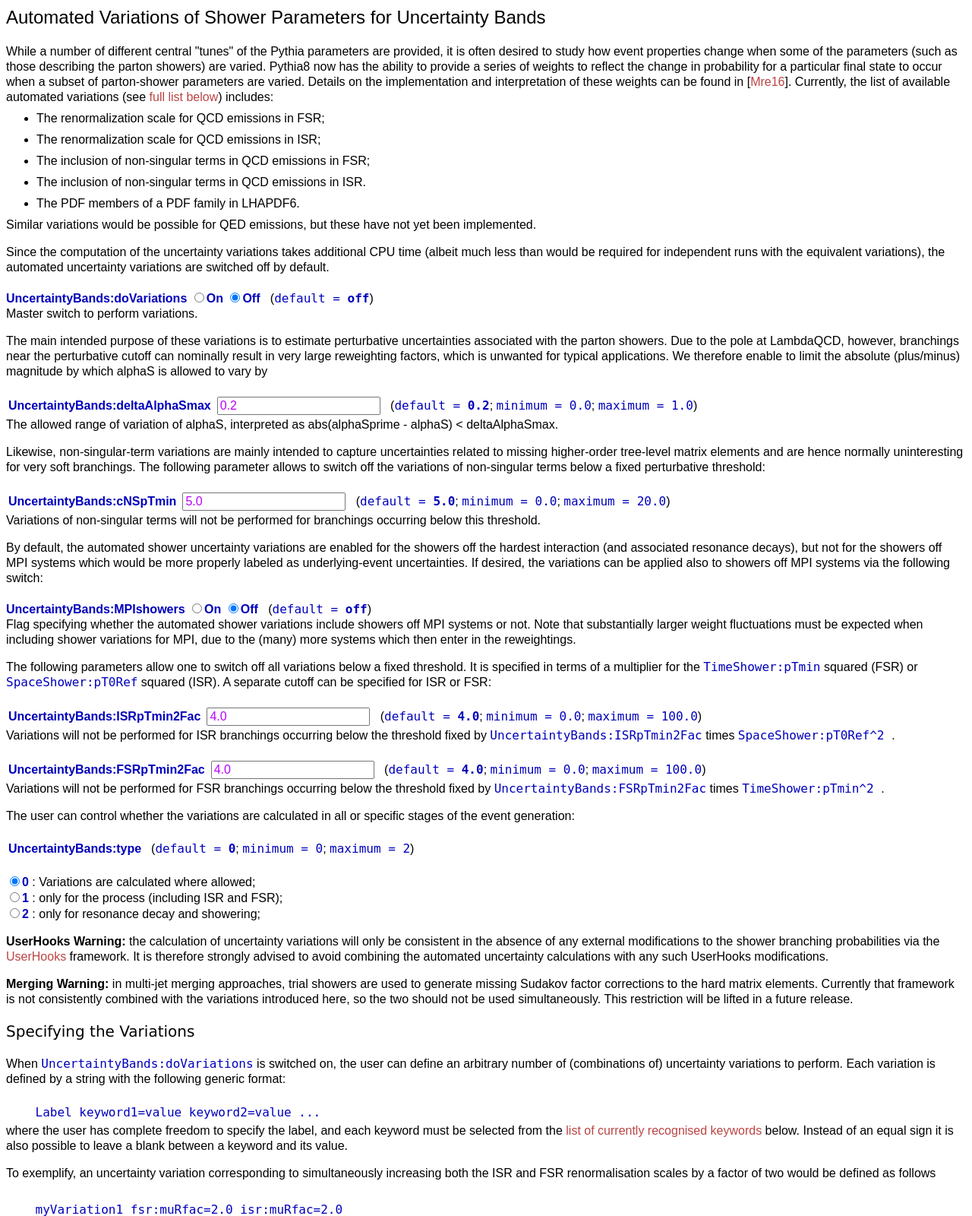
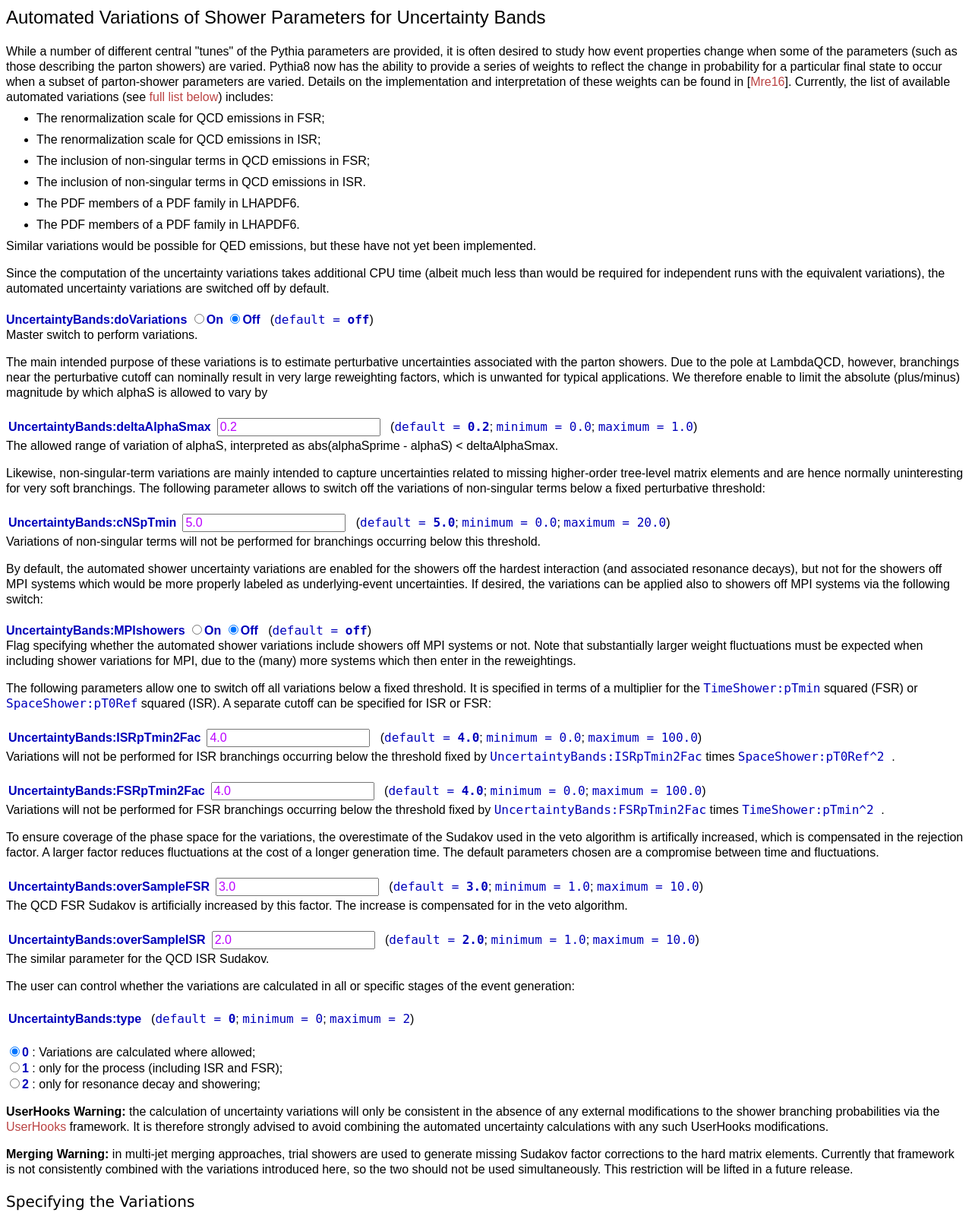
Before and after one commit to smrenna/sm-dev-git, a PHP site: page /Variations.php?filepath=1 in a window 1280 px wide. Shown: the top 1600 px of the page at 76% size. Run offline with PHP 8.4, Linux system fonts and the light colour scheme; data that the repository does not hold is empty.

Commit message:
Added parameters to control the oversampling factor for the ISR and FSR Sudakovs and added documentation.
git-svn-id: svn+ssh://svn.hepforge.org/hepforge/svn/pythia8/pythia82/branches/sm-dev@798 ffdf98f5-c1f1-482d-8be8-39a3f79b3492

```diff
--- a/share/Pythia8/htmldoc/Index.html
+++ b/share/Pythia8/htmldoc/Index.html
@@ -17,6 +17,7 @@
   <input id="search-input" type="search" placeholder="Search"
          style="color:#000000"/>
   <ul id="search-result" style="list-style-type:none;padding:0"></ul>
+  </input>
 </form>
 
 <h4>Program Overview</h4>
--- a/share/Pythia8/htmldoc/PDFSelection.html
+++ b/share/Pythia8/htmldoc/PDFSelection.html
@@ -568,7 +568,6 @@ the power in the suppression of the high-x PDF for option 11 above.
 Photon PDFs describe the partonic content of the resolved photons and
 can be used to generate any process initiated by quarks and gluons.
 
-<p/>
 There are several PDF sets available for photons, although there have not
 been much activity recently. Currently one internal set is included, but
 more sets are available from LHAPDF5. The sets from LHAPDF5 can only be
@@ -576,6 +575,7 @@ used as PDFs in the hard process (see <code>PDF:GammaHardSet</code> below).
 In case of photons the parton shower and beam remnant generation
 require additional methods that are provided only for internal sets.
 Currently no photon PDFs have been included in LHAPDF6.
+<p/>
 
 <a name="anchor24"></a>
 <p/><code>mode&nbsp; </code><strong> PDF:GammaSet &nbsp;</strong>
--- a/share/Pythia8/phpdoc/Index.php
+++ b/share/Pythia8/phpdoc/Index.php
@@ -38,6 +38,7 @@ echo "<font color='red'>NO FILE SELECTED YET.. PLEASE DO SO </font><a href='Save
   <input id="search-input" type="search" placeholder="Search"
          style="color:#000000"/>
   <ul id="search-result" style="list-style-type:none;padding:0"></ul>
+  </input>
 </form>
 
 <h4>Program Overview</h4>
--- a/share/Pythia8/phpdoc/PDFSelection.php
+++ b/share/Pythia8/phpdoc/PDFSelection.php
@@ -560,7 +560,6 @@ the power in the suppression of the high-x PDF for option 11 above.
 Photon PDFs describe the partonic content of the resolved photons and
 can be used to generate any process initiated by quarks and gluons.
 
-<p/>
 There are several PDF sets available for photons, although there have not
 been much activity recently. Currently one internal set is included, but
 more sets are available from LHAPDF5. The sets from LHAPDF5 can only be
@@ -568,6 +567,7 @@ used as PDFs in the hard process (see <code>PDF:GammaHardSet</code> below).
 In case of photons the parton shower and beam remnant generation
 require additional methods that are provided only for internal sets.
 Currently no photon PDFs have been included in LHAPDF6.
+<p/>
 
 <br/><br/><table><tr><td><strong>PDF:GammaSet  </td><td>  &nbsp;&nbsp;(<code>default = <strong>1</strong></code>; <code>minimum = 1</code>; <code>maximum = 1</code>)</td></tr></table>
 Parton densities that can be used for resolved photon beams.
--- a/share/Pythia8/phpdoc/Variations.php
+++ b/share/Pythia8/phpdoc/Variations.php
@@ -44,6 +44,7 @@ Currently, the list of available automated variations
 <li> The renormalization scale for QCD emissions in ISR; </li>
 <li> The inclusion of non-singular terms in QCD emissions in FSR; </li>
 <li> The inclusion of non-singular terms in QCD emissions in ISR. </li>
+<li> The PDF members of a PDF family in LHAPDF6. </li>
 <li> The PDF members of a PDF family in LHAPDF6. </li>
 </ul>
 Similar variations would be possible for QED emissions, but these have not
@@ -118,15 +119,29 @@ occurring below the threshold fixed by
 <code>UncertaintyBands:FSRpTmin2Fac</code> times
 <code> TimeShower:pTmin^2 </code>.
 
+<p/>
+
+To ensure coverage of the phase space for the variations, the overestimate of the
+Sudakov used in the veto algorithm is artifically increased, which is compensated in
+the rejection factor.    A larger factor reduces fluctuations at the cost of a longer
+generation time.  The default parameters chosen are a compromise between time and
+fluctuations.
+<br/><br/><table><tr><td><strong>UncertaintyBands:overSampleFSR </td><td></td><td> <input type="text" name="7" value="3.0" size="20"/>  &nbsp;&nbsp;(<code>default = <strong>3.0</strong></code>; <code>minimum = 1.0</code>; <code>maximum = 10.0</code>)</td></tr></table>
+The QCD FSR Sudakov is artificially increased by this factor.   The increase is
+compensated for in the veto algorithm.
+
+<br/><br/><table><tr><td><strong>UncertaintyBands:overSampleISR </td><td></td><td> <input type="text" name="8" value="2.0" size="20"/>  &nbsp;&nbsp;(<code>default = <strong>2.0</strong></code>; <code>minimum = 1.0</code>; <code>maximum = 10.0</code>)</td></tr></table>
+The similar parameter for the QCD ISR Sudakov.
+
 
 <p/>
 The user can control whether the variations are calculated in all or
 specific stages of the event generation:
 <br/><br/><table><tr><td><strong>UncertaintyBands:type  </td><td>  &nbsp;&nbsp;(<code>default = <strong>0</strong></code>; <code>minimum = 0</code>; <code>maximum = 2</code>)</td></tr></table>
 <br/>
-<input type="radio" name="7" value="0" checked="checked"><strong>0 </strong>:   Variations are calculated where allowed; <br/>
-<input type="radio" name="7" value="1"><strong>1 </strong>:    only for the process (including ISR and FSR); <br/>
-<input type="radio" name="7" value="2"><strong>2 </strong>:    only for resonance decay and showering; <br/>
+<input type="radio" name="9" value="0" checked="checked"><strong>0 </strong>:   Variations are calculated where allowed; <br/>
+<input type="radio" name="9" value="1"><strong>1 </strong>:    only for the process (including ISR and FSR); <br/>
+<input type="radio" name="9" value="2"><strong>2 </strong>:    only for resonance decay and showering; <br/>
 
 <p/>
 <b>UserHooks Warning:</b> the calculation of uncertainty variations
@@ -236,8 +251,8 @@ can be queried using <code>Pythia::info.nWeights()</code>.
 <h3>NLO Compensation Term for Renormalisation-Scale Variations</h3>
 
 Additionally, there is a run-time parameter:
-<br/><br/><strong>UncertaintyBands:muSoftCorr</strong>  <input type="radio" name="8" value="on" checked="checked"><strong>On</strong>
-<input type="radio" name="8" value="off"><strong>Off</strong>
+<br/><br/><strong>UncertaintyBands:muSoftCorr</strong>  <input type="radio" name="10" value="on" checked="checked"><strong>On</strong>
+<input type="radio" name="10" value="off"><strong>Off</strong>
  &nbsp;&nbsp;(<code>default = <strong>on</strong></code>)<br/>
 This flags tells the shower to apply an O(&alpha;S<sup>2</sup>)
 compensation term to the renormalization-scale variations, which
@@ -301,6 +316,15 @@ Finally, the keywords for PDF variations (plus and minus) is:
 The number is not used.
 
 
+<p/>
+Finally, the keywords for PDF variations (plus and minus) is:
+<ul>
+  <li><code>isr:PDF:plus</code> : any number </li>
+  <li><code>isr:PDF:minus</code> : any number </li>
+</ul>
+The number is not used.
+
+
 <input type="hidden" name="saved" value="1"/>
 
 <?php
@@ -346,14 +370,24 @@ if($_POST["6"] != "4.0")
 $data = "UncertaintyBands:FSRpTmin2Fac = ".$_POST["6"]."\n";
 fwrite($handle,$data);
 }
-if($_POST["7"] != "0")
+if($_POST["7"] != "3.0")
 {
-$data = "UncertaintyBands:type = ".$_POST["7"]."\n";
+$data = "UncertaintyBands:overSampleFSR = ".$_POST["7"]."\n";
 fwrite($handle,$data);
 }
-if($_POST["8"] != "on")
+if($_POST["8"] != "2.0")
 {
-$data = "UncertaintyBands:muSoftCorr = ".$_POST["8"]."\n";
+$data = "UncertaintyBands:overSampleISR = ".$_POST["8"]."\n";
+fwrite($handle,$data);
+}
+if($_POST["9"] != "0")
+{
+$data = "UncertaintyBands:type = ".$_POST["9"]."\n";
+fwrite($handle,$data);
+}
+if($_POST["10"] != "on")
+{
+$data = "UncertaintyBands:muSoftCorr = ".$_POST["10"]."\n";
 fwrite($handle,$data);
 }
 fclose($handle);
```
Also changed, not shown: share/Pythia8/htmldoc/Variations.html (+32 -4 lines), share/Pythia8/xmldoc/Variations.xml (+14 -0 lines), 7 other files.
